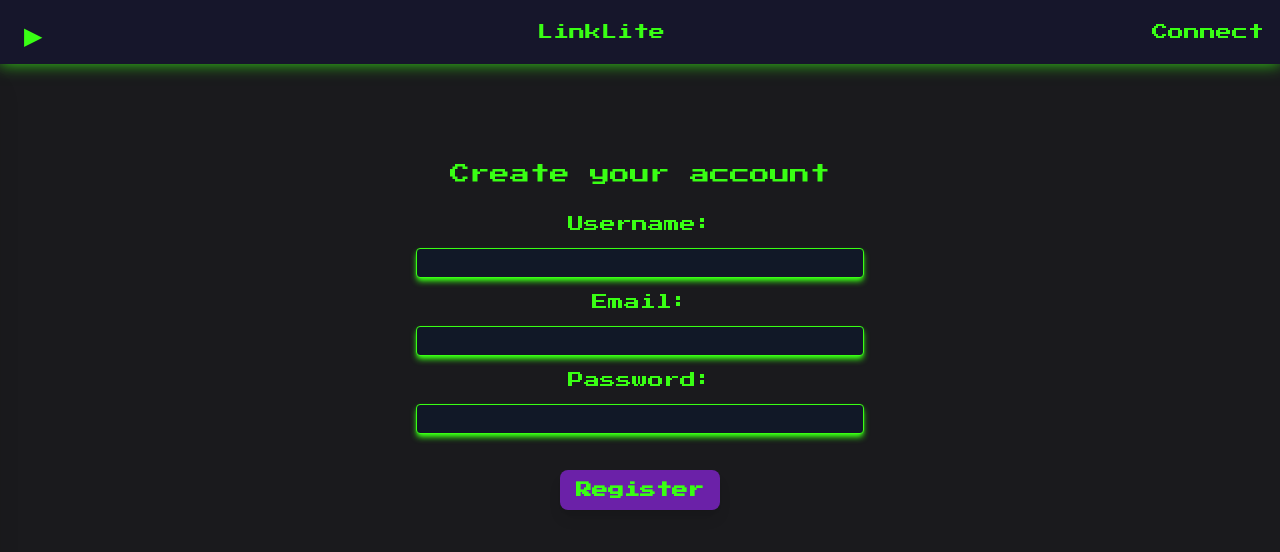
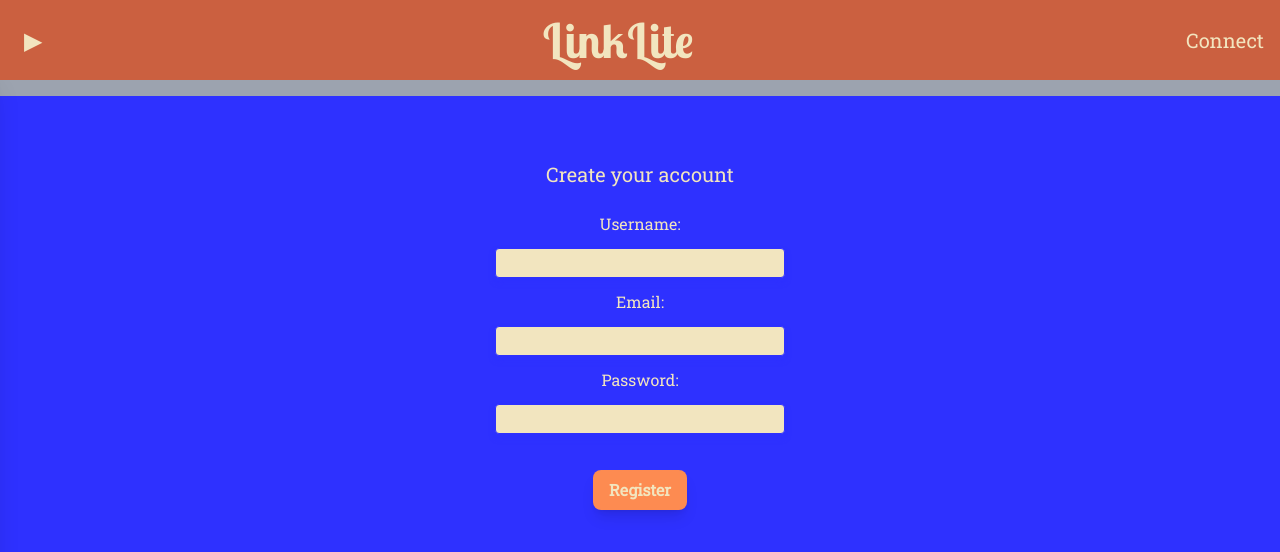
Before and after one commit to skiimcdogg/LinkLite-client, a React (Create React App) app in the folder link-lite/: page /signup in a window 1280 px wide. Shown: the top 552 px of the page. Built offline with nearby package versions, Linux system fonts and the light colour scheme.

Commit message:
style/change all styles for vintage

```diff
--- a/link-lite/src/App.css
+++ b/link-lite/src/App.css
@@ -1,4 +1,4 @@
-@import url('https://fonts.googleapis.com/css2?family=Press+Start+2P&display=swap');
+@import url('https://fonts.googleapis.com/css2?family=Bebas+Neue&family=Lobster+Two:wght@700&family=Roboto+Slab&display=swap');
 
 @tailwind base;
 @tailwind components;
@@ -16,11 +16,11 @@
   select:-webkit-autofill:hover,
   select:-webkit-autofill:focus {
     background-color: #1f2937 !important; /* Forcer le fond gris foncé */
-    color: #39FF14 !important; /* Force la couleur du texte en néon vert */
-    font-family: 'Press Start 2P', sans-serif !important; /* Forcer la police de caractères */
-    -webkit-box-shadow: 0 0 20px #39FF14 inset !important; /* Réapplique le fond gris foncé */
-    box-shadow: 0 0 5px #39FF14 !important;
-    -webkit-text-fill-color: #39FF14 !important; /* Forcer la couleur du texte */
+    color: #2e31ff !important; /* Force la couleur du texte en néon vert */
+    font-family: 'Roboto Slab', sans-serif !important; /* Forcer la police de caractères */
+    -webkit-box-shadow: 0 0 20px #2e31ff inset !important; /* Réapplique le fond gris foncé */
+    box-shadow: 0 0 5px #2e31ff !important;
+    -webkit-text-fill-color: #2e31ff !important; /* Forcer la couleur du texte */
     transition: background-color 5000s ease-in-out 0s; /* Hack pour forcer la persistance du fond */
   }
 
@@ -28,14 +28,14 @@
   input:hover:-webkit-autofill,
   textarea:hover:-webkit-autofill,
   select:hover:-webkit-autofill {
-    box-shadow: 0 0 5px #39FF14 !important;
+    box-shadow: 0 0 5px #2e31ff !important;
   }
 
   /* Focus explicite lors de la sélection */
   input:focus:-webkit-autofill,
   textarea:focus:-webkit-autofill,
   select:focus:-webkit-autofill {
-    box-shadow: 0 0 5px #39FF14 !important;
+    box-shadow: 0 0 5px #2e31ff !important;
   }
 }
 
@@ -44,34 +44,35 @@
 }
 
 body {
-  @apply bg-darkBackground text-neonGreen font-retro;
+  @apply bg-retroBlue text-retroBeige font-textRetro;
 }
 
 .btn-custom {
-  @apply my-6 w-auto bg-purple-800 hover:bg-blue-800 text-neonGreen font-bold py-2 px-4 rounded-lg shadow-lg transform transition duration-300 hover:scale-105;
+  @apply my-6 w-auto bg-retroOrange hover:bg-retroRed text-retroBeige border-retroBlue border-opacity-50 font-bold py-2 px-4 rounded-lg shadow-lg transform transition duration-300 hover:scale-105;
 }
 
 .input-custom {
   @apply w-full
   max-w-md
-  bg-gray-900
-  text-neonGreen
+  bg-retroBeige
+  text-retroBlue
   border
-  border-neonGreen
+  border-retroBlue
   rounded
   px-3
   py-1
   my-3
-  placeholder-neonGreen
+  placeholder-retroBlue
   focus:outline-none
   focus:ring-2
-  focus:ring-neonGreen
+  focus:ring-retroBlue
   focus:border-transparent
   shadow-md
-  shadow-neonGreen
+  shadow-retroBlue
   transition
   duration-300
   ease-in-out
   text-sm
-  hover:border-green-400;
+  hover:bg-retroOrange
+  hover:border-retroRed;
 }
--- a/link-lite/src/Components/Header/Header.tsx
+++ b/link-lite/src/Components/Header/Header.tsx
@@ -23,17 +23,18 @@ function Header({ toggleSidebar, isSidebarOpen }: HeaderProps) {
   };
 
   return (
-    <div className="fixed top-0 left-0 right-0 bg-headerBackground shadow-neon h-16 flex items-center justify-between px-4 z-50">
+    <div className="fixed top-0 left-0 right-0 bg-retroRed  h-20 flex items-center justify-between px-4 z-50">
       <button onClick={() => toggleSidebar(isSidebarOpen)} className="text-2xl p-2 focus:outline-none">
         <div className={`transform transition-transform duration-300 ${isSidebarOpen ? 'rotate-180' : 'rotate-0'}`}>
         &#x25B6; {/*Right arrow symbol*/}
         </div>
       </button>
-      <h1>LinkLite</h1>
+      <h1 className="font-titleAppRetro text-5xl">LinkLite</h1>
       {
-      user ? <button onClick={handleLogout} className="hover:text-neonBlue">Logout</button> :
-      <Link to={"/login"} className="hover:text-neonBlue">Connect</Link>
+      user ? <button onClick={handleLogout} className="hover:text-retroBlue text-xl">Logout</button> :
+      <Link to={"/login"} className="hover:text-retroBlue text-xl">Connect</Link>
       }
+
     </div>
   );
 }
--- a/link-lite/src/Components/Layout/Layout.tsx
+++ b/link-lite/src/Components/Layout/Layout.tsx
@@ -13,7 +13,13 @@ function Layout({ children }: {children: React.ReactNode}) {
 
   return (
     <div className="App">
-        { showHeaderAndSidebar && <Header toggleSidebar={toggleSidebar} isSidebarOpen={isSidebarOpen} /> }
+        { showHeaderAndSidebar && (
+          <>
+          <Header toggleSidebar={toggleSidebar} isSidebarOpen={isSidebarOpen} />
+          {/* Barre grise collée sous le header */}
+          <div className="bg-gray-400 h-24 fixed top-0 left-0 right-0"></div> {/* Barre grise de 2 unités de hauteur */}
+      </>
+        )}
         <div className="flex h-screen">
           { showHeaderAndSidebar && <Sidebar isSidebarOpen={isSidebarOpen} /> }
           <div
--- a/link-lite/src/Components/LinkReducer/LinkReducer.tsx
+++ b/link-lite/src/Components/LinkReducer/LinkReducer.tsx
@@ -67,7 +67,7 @@ function LinkReducer() {
         className="btn-custom"
         >Shorten</button>
       </form> :
-      <p className="text-sm">Connect or use the test-email on my Linkedin post to reduce your Urls.</p>
+      <p className="text-m">Connect or use the test-email on my Linkedin post to reduce your Urls.</p>
       }
       {error && <p style={{ color: "red" }}>{error}</p>}
       {warning ?
--- a/link-lite/src/Components/Sidebar/Sidebar.tsx
+++ b/link-lite/src/Components/Sidebar/Sidebar.tsx
@@ -13,9 +13,9 @@ function Sidebar({ isSidebarOpen }: SidebarProps) {
         isSidebarOpen ? "translate-x-0" : "-translate-x-full"
       }`}
     >
-      <div className="bg-gradient-to-r from-sidebarBackground to-headerBackground w-64 pt-16 shadow-xl h-full">
+      <div className="bg-retroRed w-64 pt-16 shadow-xl h-full">
         <div className="mb-1">
-          <Link to={"/"} className="block hover:text-neonBlue pl-4 py-2">
+          <Link to={"/"} className="block font-SidebarRetro text-4xl hover:text-retroBlue pl-4 py-2">
             Home
           </Link>
         </div>
@@ -23,20 +23,20 @@ function Sidebar({ isSidebarOpen }: SidebarProps) {
           {user ? (
             <Link
               to={"/my-page"}
-              className="block hover:text-neonBlue pl-4 py-2"
+              className="block font-SidebarRetro text-2xl hover:text-retroBlue pl-4 py-2"
             >
               My Page
             </Link>
           ) : (
             <Link
               to={"/login"}
-              className="block hover:text-neonBlue pl-4 py-2"
+              className="block font-SidebarRetro text-2xl hover:text-retroBlue pl-4 py-2"
             >
               My Page
             </Link>
           )}
         </div>
-        <Link to={"/about"} className="block hover:text-neonBlue pl-4 py-2">
+        <Link to={"/about"} className="block font-SidebarRetro text-2xl hover:text-retroBlue pl-4 py-2">
           About
         </Link>
       </div>
--- a/link-lite/src/Components/UserCredentials/UserSignIn.tsx
+++ b/link-lite/src/Components/UserCredentials/UserSignIn.tsx
@@ -71,7 +71,7 @@ function UserSignIn() {
         className='btn-custom'
         >Connect</button>
       </form>
-      <p>No account yet ? Create an account here: <Link to={"/signup"} className="hover:text-neonBlue">Register</Link></p>
+      <p>No account yet ? Create an account here: <Link to={"/signup"} className="hover:text-retroRed">Register</Link></p>
     </div>
   );
 };
--- a/link-lite/src/Components/UserPage/UserPage.tsx
+++ b/link-lite/src/Components/UserPage/UserPage.tsx
@@ -55,8 +55,8 @@ function UserPage() {
 
   return (
     <div>
-      <h1>Welcome, {user.username.charAt(0).toUpperCase() + user.username.slice(1)}</h1>
-      <p className='mb-5'>{user.email}</p>
+      <h1 className='mt-7'>Welcome, {user.username.charAt(0).toUpperCase() + user.username.slice(1)}</h1>
+      <p className='mb-7'>{user.email}</p>
       {
         userUrls?.urls?.length === 0 ? <p>No Urls yet to display</p> :
         <UserListUrls urls={userUrls?.urls || []} handleDeleteUrl={handleDeleteUrl} />
--- a/link-lite/tailwind.config.js
+++ b/link-lite/tailwind.config.js
@@ -6,17 +6,19 @@ module.exports = {
   theme: {
     extend: {
       colors: {
-        neonGreen: '#39FF14',
-        neonPink: '#FF2079',
-        neonBlue: '#2e31ff',
-        neonYellow: '#F7E600',
-        neonRed: '#FF073A',
+        retroBlue: '#2e31ff',
+        retroBeige: '#F2E5BF',
+        retroOrange: '#FD8B51',
+        retroRed: '#CB6040',
+        retroRedLight: '#de8266',
         darkBackground: '#1A1A1D',
         headerBackground: '#16162b',
         sidebarBackground: '#041705',
       },
       fontFamily: {
-        retro: ['"Press Start 2P"', 'cursive'],
+        textRetro: ['"Roboto Slab"', 'cursive'],
+        titleAppRetro: ['"Lobster Two"', 'cursive'],
+        SidebarRetro: ['"Bebas Neue"', 'cursive'],
       },
       boxShadow: {
         'neon': '0 0 15px rgba(57, 255, 20, 0.8)',
@@ -31,7 +33,7 @@ module.exports = {
         },
       },
       gradientColorStops: {
-        'neon-gradient': ['#39FF14', '#FF2079', '#1F51FF'], // Dégradé de couleurs néon
+        'neon-gradient': ['#39FF14', '#FF2079', '#1F51FF'],
       },
     },
   },
```
Also changed, not shown: link-lite/src/Components/UserPage/UserListUrls.tsx (+7 -7 lines).
